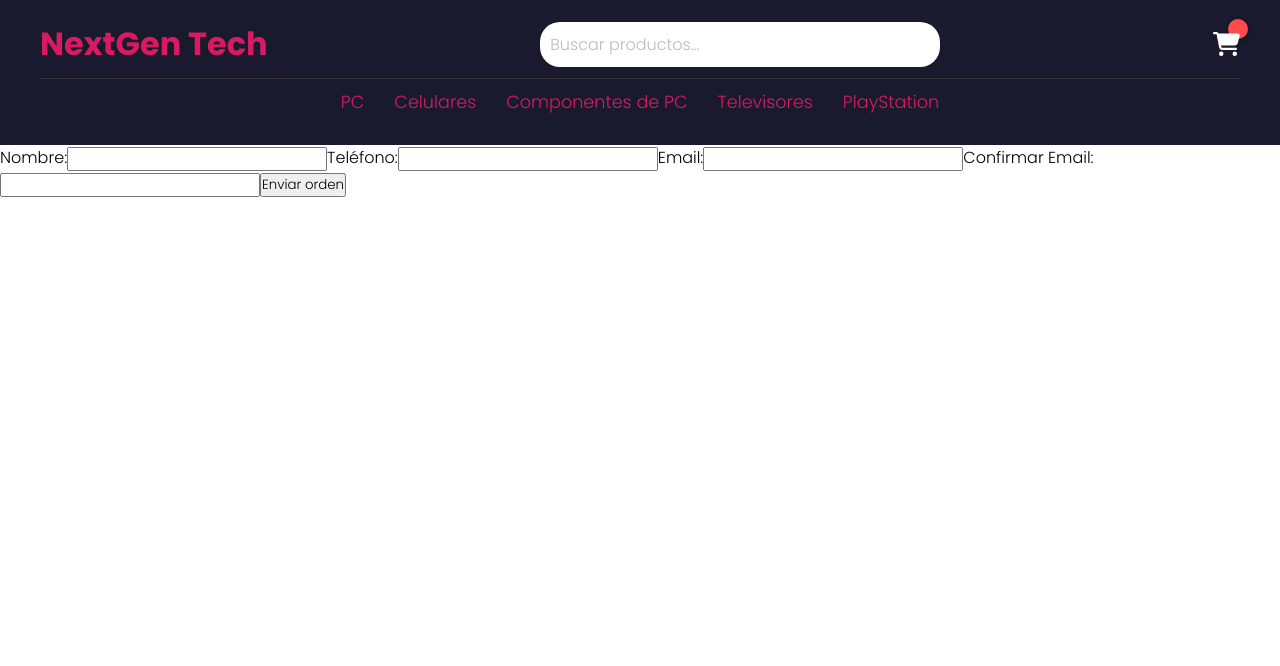
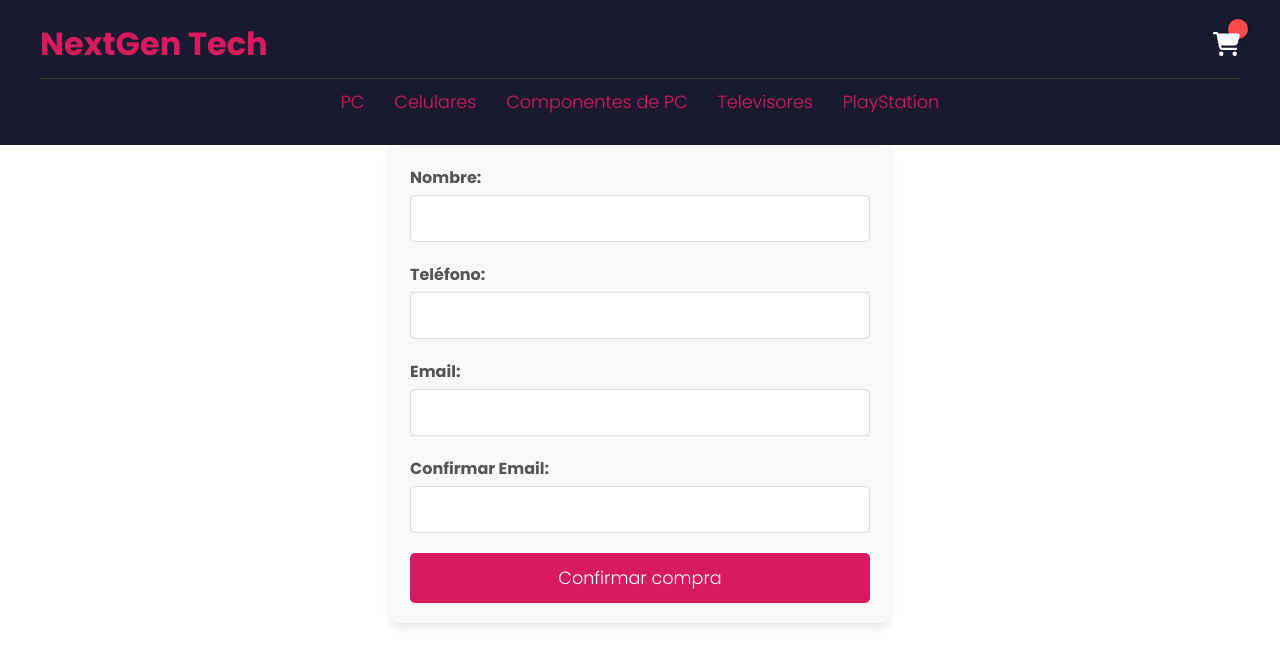
Before and after one commit to Francisco-Armenio/e-commerce, a React (Vite) app: page /checkout in a window 1280 px wide. Shown: the top 666 px of the page. Built offline with nearby package versions, Linux system fonts and the light colour scheme.

Commit message:
se hizo un diseño para el checkout

```diff
--- a/src/checkout/Checkout.jsx
+++ b/src/checkout/Checkout.jsx
@@ -10,7 +10,7 @@ const Checkout = () => {
     email: "",
   });
   const { carrito, precioTotal, vaciarCarrito } = useContext(CartContext);
-  const [compraRealizada, setCompraRealizada] = useState(false); // Estado para controlar el mensaje de agradecimiento
+  const [compraRealizada, setCompraRealizada] = useState(false);
   const navigate = useNavigate();
 
   const handleChangeInput = (event) => {
@@ -26,12 +26,10 @@ const Checkout = () => {
       total: precioTotal(),
     };
 
-    console.log(orden); // Aquí puedes agregar lógica para enviar los datos a un servidor si lo deseas
+    console.log(orden);
 
-    // Vaciar el carrito después de la compra
     vaciarCarrito();
 
-    // Cambiar el estado para mostrar el mensaje de agradecimiento
     setCompraRealizada(true);
   };
 
@@ -45,9 +43,9 @@ const Checkout = () => {
         />
       ) : (
         <div className="mensaje-agradecimiento">
-          <h2>¡Gracias por tu compra!</h2>
-          <p>Tu pedido ha sido procesado con éxito.</p>
-          <button onClick={() => navigate("/")}>Volver al inicio</button>
+          <h2 className="texto-compra">¡Gracias por tu compra!</h2>
+          <p className="parrafo-de-aviso">Tu pedido ha sido procesado con éxito.</p>
+          <button onClick={() => navigate("/")} className="volver-pagina-principal">Volver al inicio</button>
         </div>
       )}
     </div>
--- a/src/checkout/FormularioCheckout.jsx
+++ b/src/checkout/FormularioCheckout.jsx
@@ -22,7 +22,7 @@ const FormularioCheckout = ({ datosForm, handleChangeInput, handleSubmitForm })
 
     return (
         <form onSubmit={handleFormSubmit} className="form-checkout">
-      <label>Nombre:</label>
+            <label className="confirmar-nombre">Nombre:</label>
             <input
                 type="text"
                 name="nombre"
@@ -31,25 +31,33 @@ const FormularioCheckout = ({ datosForm, handleChangeInput, handleSubmitForm })
                 required
             />
 
-      <label>Teléfono:</label>
+            <label className="confirmar-telefono">Teléfono:</label>
             <input
-        type="number"
+                type="tel"
                 name="telefono"
                 value={datosForm.telefono}
                 onChange={handleChangeInput}
                 required
+                maxlength="10"
+                pattern="^\d{10}$"
+                title="Por favor, ingresa un número de teléfono válido."
+                onInvalid={(e) => e.target.setCustomValidity('Por favor, ingresa un número de teléfono válido.')}
+                onInput={(e) => e.target.setCustomValidity('')}
             />
 
-      <label>Email:</label>
+            <label className="confirmar-email">Email:</label>
             <input
                 type="email"
                 name="email"
                 value={datosForm.email}
                 onChange={handleChangeInput}
                 required
+                title="Por favor, ingresa un Email válido."
+                onInvalid={(e) => e.target.setCustomValidity('Por favor, ingresa un Email válido.')}
+                onInput={(e) => e.target.setCustomValidity('')}
             />
 
-      <label>Confirmar Email:</label>
+            <label className="confirmar-correctamente-email">Confirmar Email:</label>
             <input
                 type="email"
                 name="emailConfirm"
@@ -60,7 +68,7 @@ const FormularioCheckout = ({ datosForm, handleChangeInput, handleSubmitForm })
 
             {error && <p style={{ color: "red" }}>{error}</p>}
 
-      <button type="submit">Enviar orden</button>
+            <button type="submit" className="confirmar-compra">Confirmar compra</button>
         </form>
     );
 };
--- a/src/componentes/Navbar.jsx
+++ b/src/componentes/Navbar.jsx
@@ -10,9 +10,6 @@ const Navbar = () =>{
         <h1>
             <Link to="/" className="navbar-titulo">NextGen Tech</Link>
         </h1>
-
-        <input type="text" className="buscador-navbar" id="buscador" placeholder="Buscar productos..." />
-
         <div>
             <CardWidget/>
         </div>
--- a/src/componentes/cart/Cart.jsx
+++ b/src/componentes/cart/Cart.jsx
@@ -31,9 +31,9 @@ const Cart = () => {
                 ))
             }
             <div className="parte-baja-del-carrito-lleno">
+                <button className="borrar-carrito-completo" onClick={vaciarCarrito}>Vaciar Carrito</button>
                 <h2 className="total-valor-productos">Precio total: ${precioTotal()}</h2>
-                <button className="borrar-carrito-completo" onClick={vaciarCarrito}>Vaciar Carrito</button>
-                <Link to="/checkout">confirmar compra</Link>
+                <Link to="/checkout" className="comprobar-compra">Comprar ahora</Link>
             </div>
         </div>
     );
--- a/src/index.css
+++ b/src/index.css
@@ -36,19 +36,6 @@
 
 .navbar-titulo:hover {
     color: #ff4081;
-}
-
-.buscador-navbar {
-    width: 50%;
-    max-width: 400px;
-    padding: 10px;
-    border: none;
-    border-radius: 20px;
-    font-size: 1rem;
-}
-
-.buscador-navbar::placeholder {
-    color: #bbb;
 }
 
 .carrito {
@@ -404,12 +391,9 @@
 /*carrito lleno*/
 
 .carrito-lleno {
-  max-width: 800px;
-  margin: 2rem auto;
-  padding: 1rem;
-  border: 1px solid #ddd;
-  border-radius: 8px;
-  background-color: #f9f9f9;
+  padding: 20px;
+  background-color: #fff;
+  border-radius: 10px;
   box-shadow: 0 4px 8px rgba(0, 0, 0, 0.1);
 }
 
@@ -417,74 +401,191 @@
   display: flex;
   align-items: center;
   justify-content: space-between;
-  margin-bottom: 1rem;
-  padding: 1rem;
-  border-bottom: 1px solid #ddd;
+  padding: 15px 0;
+  border-bottom: 1px solid #e0e0e0;
 }
 
 .imagen-de-producto {
-  width: 60px;
-  height: 60px;
-  border-radius: 4px;
+  width: 80px;
+  height: 80px;
   object-fit: cover;
-  margin-right: 1rem;
+  border-radius: 8px;
+}
+
+.nombre-en-carrito,
+.cantidad-de-productos,
+.precio-de-producto,
+.precio-parcial-producto {
+  margin: 10px 0;
+  font-size: 16px;
+  color: #333;
 }
 
 .nombre-en-carrito {
-  flex: 2;
-  font-size: 1.2rem;
+  font-weight: bold;
+}
+
+.boton-borrar-producto-individual {
+  background-color: #d81b60;
+  color: white;
+  border: none;
+  padding: 8px 15px;
+  border-radius: 5px;
+  cursor: pointer;
+  font-size: 14px;
+  transition: background-color 0.3s;
+}
+
+.boton-borrar-producto-individual:hover {
+  background-color: #c2185b;
+}
+
+.parte-baja-del-carrito-lleno {
+  display: flex;
+  justify-content: space-between;
+  align-items: center;
+  margin-top: 20px;
+}
+
+.borrar-carrito-completo {
+  margin-right: auto;
+  padding: 10px 20px;
+  background-color: #f44336;
+  color: white;
+  border: none;
+  border-radius: 5px;
+  cursor: pointer;
+  font-size: 1em;
+  transition: background-color 0.3s ease;
+}
+
+.borrar-carrito-completo:hover {
+  background-color: #d32f2f;
+}
+
+.total-valor-productos {
+  margin-right: 20px;
+  font-size: 1.2em;
+}
+
+.comprobar-compra {
+  margin-left: 20px;
+  padding: 10px 20px;
+  background-color: #4caf50;
+  color: white;
+  text-decoration: none;
+  border-radius: 5px;
+  font-size: 1.1em;
+  transition: background-color 0.3s ease;
+}
+
+.comprobar-compra:hover {
+  background-color: #388e3c;
+}
+
+/*confirmar compra*/
+
+.form-checkout {
+  display: flex;
+  flex-direction: column;
+  width: 100%;
+  max-width: 500px;
+  margin: 0 auto;
+  padding: 20px;
+  background-color: #f9f9f9;
+  border-radius: 10px;
+  box-shadow: 0 4px 10px rgba(0, 0, 0, 0.1);
+}
+
+label {
+  font-size: 1em;
+  margin-bottom: 5px;
   font-weight: bold;
   color: #333;
 }
 
-.cantidad-de-productos,
-.precio-de-producto,
-.precio-parcial-producto {
-  flex: 1;
-  font-size: 0.9rem;
-  color: #555;
-  text-align: center;
+input {
+  padding: 10px;
+  font-size: 1em;
+  margin-bottom: 20px;
+  border: 1px solid #ddd;
+  border-radius: 5px;
+  background-color: #fff;
+  transition: border-color 0.3s ease;
 }
 
-.boton-borrar-producto-individual {
-  padding: 0.5rem 1rem;
+input:focus {
+  border-color: #d81b60;
+  outline: none;
+}
+
+.confirmar-nombre, .confirmar-telefono, .confirmar-email, .confirmar-correctamente-email {
+  color: #555;
+}
+
+button.confirmar-compra {
   background-color: #d81b60;
   color: white;
+  padding: 12px 20px;
   border: none;
   border-radius: 5px;
-  font-size: 0.9rem;
+  font-size: 1.1em;
   cursor: pointer;
   transition: background-color 0.3s ease;
 }
 
-.boton-borrar-producto-individual:hover {
-  background-color: #af0c48;
+button.confirmar-compra:hover {
+  background-color: #c2185b;
 }
 
-.parte-baja-del-carrito-lleno {
-  margin-top: 2rem;
-  text-align: right;
+p {
+  color: red;
+  font-size: 0.9em;
+  margin-top: -10px;
+  margin-bottom: 20px;
 }
 
-.total-valor-productos {
-  font-size: 1.5rem;
-  font-weight: bold;
-  color: #333;
-  margin-bottom: 1rem;
+/*mensaje de agradecimiento*/
+
+.mensaje-agradecimiento {
+  display: flex;
+  flex-direction: column;
+  align-items: center;
+  justify-content: center;
+  text-align: center;
+  padding: 30px;
+  background-color: #f5f5f5;
+  border-radius: 10px;
+  box-shadow: 0 4px 12px rgba(0, 0, 0, 0.1);
+  width: 100%;
+  max-width: 500px;
+  margin: 50px auto;
 }
 
-.borrar-carrito-completo {
-  padding: 0.75rem 1.5rem;
+.texto-compra {
+  font-size: 2em;
+  color: #2c3e50;
+  margin-bottom: 15px;
+  font-weight: bold;
+}
+
+.parrafo-de-aviso {
+  font-size: 1.1em;
+  color: #7f8c8d;
+  margin-bottom: 30px;
+}
+
+.volver-pagina-principal {
   background-color: #d81b60;
   color: white;
-  font-size: 1rem;
-  font-weight: bold;
+  padding: 12px 25px;
+  font-size: 1.2em;
   border: none;
   border-radius: 5px;
   cursor: pointer;
   transition: background-color 0.3s ease;
 }
 
-.borrar-carrito-completo:hover {
-  background-color: #af0c48;
+.volver-pagina-principal:hover {
+  background-color: #c2185b;
 }
```
Also changed, not shown: src/data/productos.js (+16 -16 lines). Lines whose indentation alone changed are shown as unchanged.
